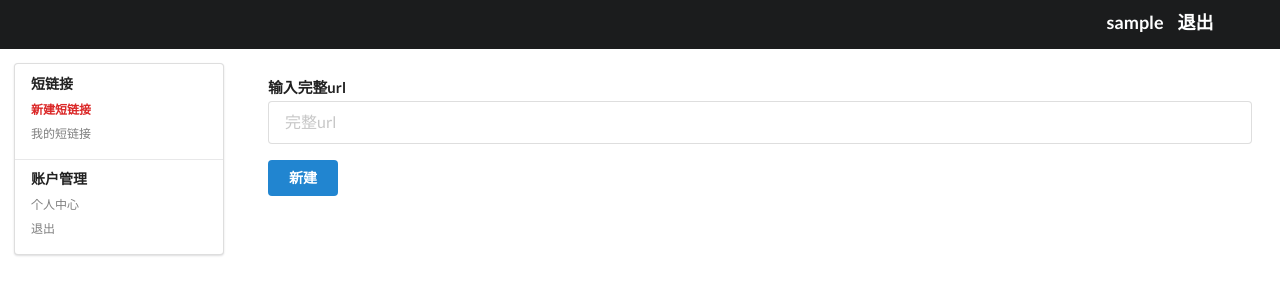
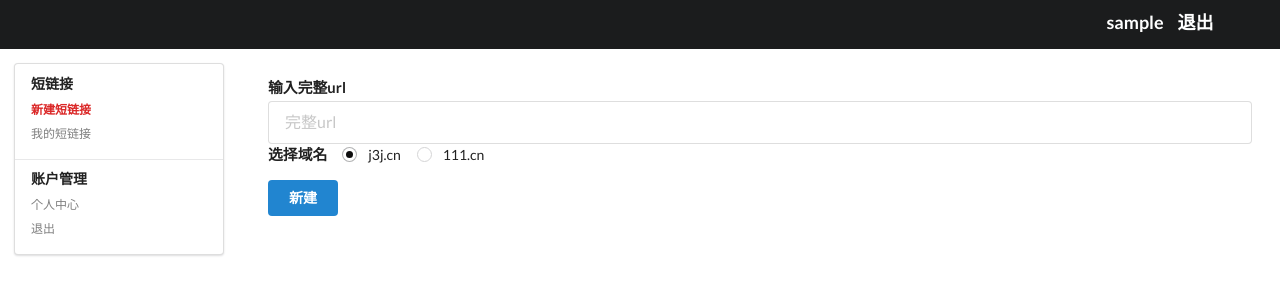
Before and after one commit to smallevil/pyShortLink, a Flask app: page /admin/add in a window 1280 px wide. Shown: the top 300 px of the page. Run offline with Flask 2, Linux system fonts and the light colour scheme; the visitor is signed in with stand-in values (Sample User, id 1); some libraries are stand-ins or nearby versions.

Commit message:
添加短链新增域名选择功能

```diff
--- a/code/apps/models/AdminModel.py
+++ b/code/apps/models/AdminModel.py
@@ -2,7 +2,7 @@
 # @Author: smallevil
 # @Date:   2020-11-24 10:48:40
 # @Last Modified by:   smallevil
-# @Last Modified time: 2020-11-25 12:12:51
+# @Last Modified time: 2020-11-25 13:28:40
 
 import hashlib
 from TBDB import *
@@ -28,13 +28,13 @@ class AdminModel(object):
         return userInfo
 
     #添加短链接
-    def addLinkInfo(self, userID, url):
+    def addLinkInfo(self, userID, url, domain):
         urlmd5 = self.md5(url)
         info = self._db.getLinkInfoByMD5(userID, urlmd5)
         if info:
             return {'key':info['link_key']}
 
-        ret = self._db.addLinkInfo(url, urlmd5, userID)
+        ret = self._db.addLinkInfo(domain, url, urlmd5, userID)
         if ret:
             return {'key':ret}
         else:
--- a/code/apps/templates/admin/add.html
+++ b/code/apps/templates/admin/add.html
@@ -26,6 +26,21 @@
                         <div class="field">
                             <label>输入完整url</label>
                             <input type="text" name="url" placeholder="完整url">
+
+                            <div class="inline fields">
+                                <label for="fruit">选择域名</label>
+                                <div class="field">
+                                    <div class="ui radio checkbox">
+                                        <input type="radio" name="domain" checked class="hidden" value="j3j.cn"><label>j3j.cn</label>
+                                    </div>
+                                </div>
+                                <div class="field">
+                                    <div class="ui radio checkbox">
+                                        <input type="radio" name="domain" class="hidden" value="111.cn"><label>111.cn</label>
+                                    </div>
+                                </div>
+                            </div>
+
                         </div>
                         <button class="ui button primary" type="submit">新建</button>
                     </form>
@@ -35,5 +50,10 @@
     <div>
 
 </body>
-
+<script>
+    $(document).ready(function() {
+        $('.ui.radio.checkbox')
+            .checkbox();
+    });
+</script>
 </html>
--- a/code/apps/views/admin.py
+++ b/code/apps/views/admin.py
@@ -2,7 +2,7 @@
 # @Author: smallevil
 # @Date:   2020-11-24 10:48:40
 # @Last Modified by:   smallevil
-# @Last Modified time: 2020-11-25 13:17:34
+# @Last Modified time: 2020-11-25 13:28:08
 
 from flask import Blueprint, render_template, redirect, session, request, current_app
 import functools
@@ -79,9 +79,10 @@ def adminMain():
 def adminAdd():
     if request.method == 'POST':
         url = request.form.get('url')
-        if url:
+        domain = request.form.get('domain')
+        if url and domain:
             model = AdminModel(current_app.config['DATABASE_URI'])
-            ret = model.addLinkInfo(session.get('uid'), url)
+            ret = model.addLinkInfo(session.get('uid'), url, domain)
             if ret:
                 return redirect('/admin/stat/' + ret['key'])
 
```
Also changed, not shown: code/apps/models/TBDB.py (+6 -5 lines).
